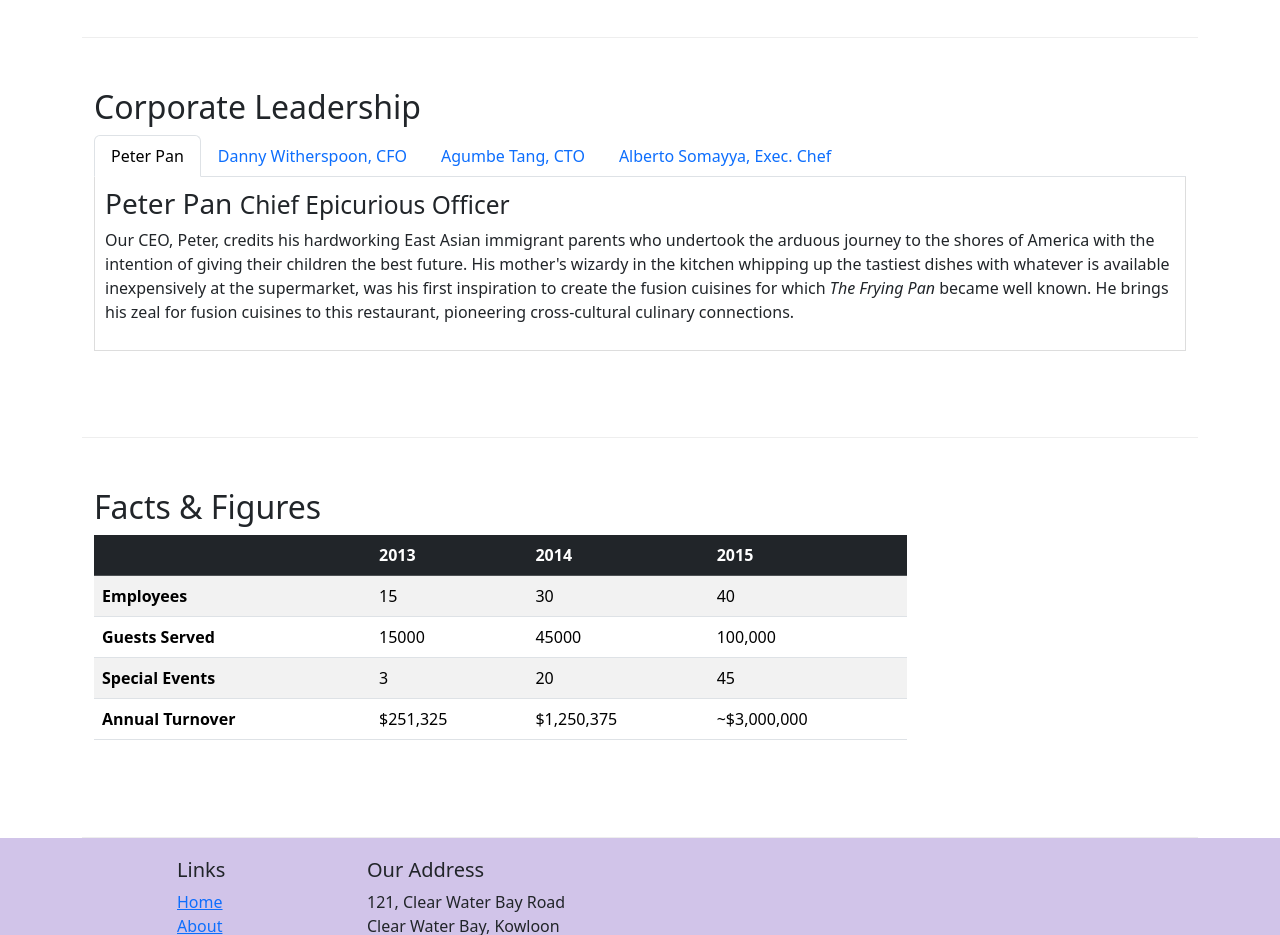
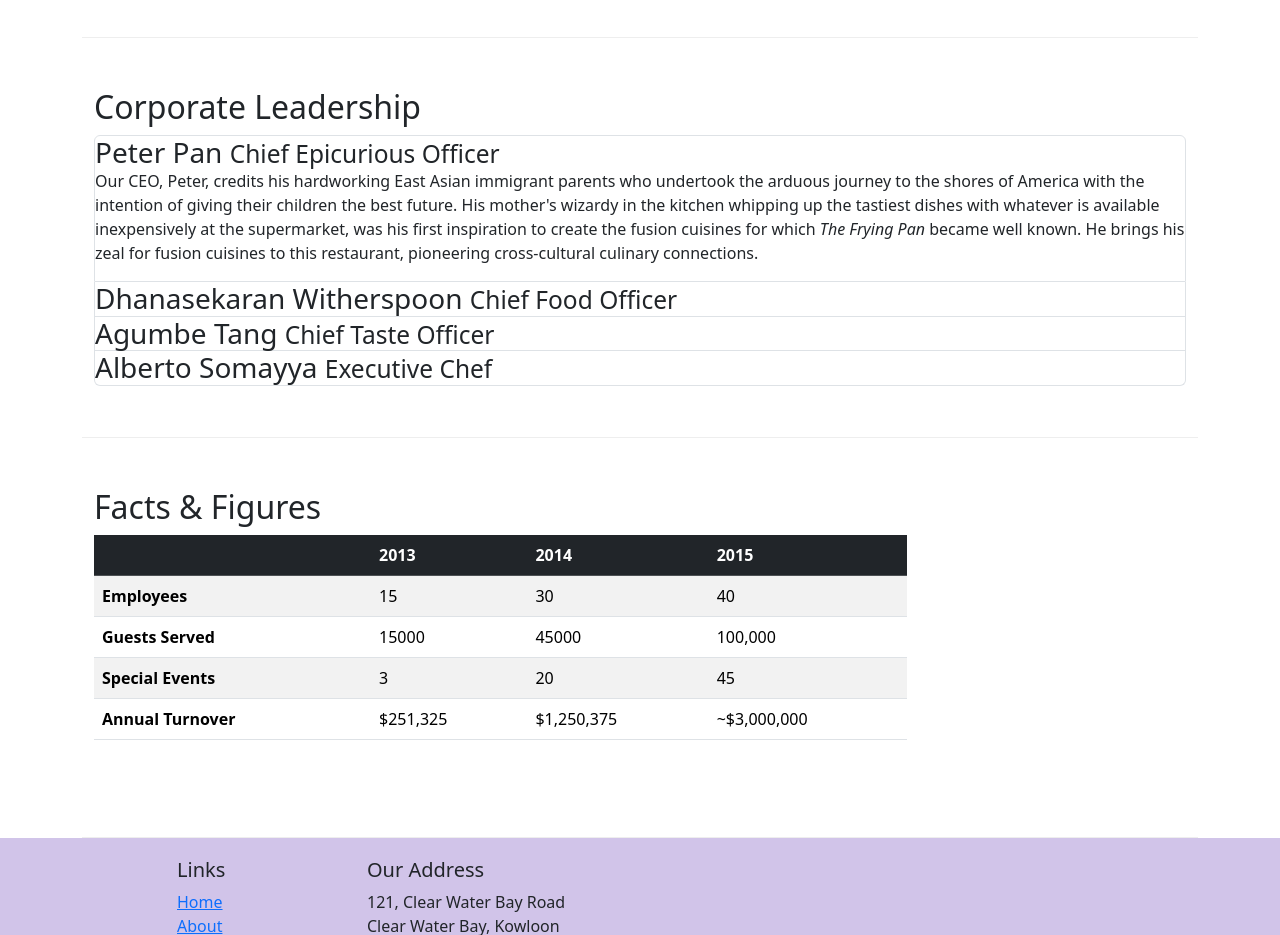
Before and after one commit to mxdan/confusion, a plain HTML site: page aboutus.html in a window 1280 px wide. Shown: the part 860-1795 px from the top of the page. Drawn offline with nearby package versions, Linux system fonts and the light colour scheme.

Commit message:
Accordion

```diff
--- a/aboutus.html
+++ b/aboutus.html
@@ -101,49 +101,81 @@
         <div class="row row-content">
             <div class="col-12">
                 <h2>Corporate Leadership</h2>
-
-                <ul class="nav nav-tabs" role="tablist">
-                    <li class="nav-item" role="presentation">
-                        <a class="nav-link active" href="#peter" role="tab" id="peter-tab"
-                           data-bs-toggle="tab" data-bs-target="#peter" type="button" aria-controls="peter" aria-selected="true">Peter Pan</a>
-                    </li>
-                    <li class="nav-item" role="presentation">
-                        <a class="nav-link" href="#danny" role="tab" id="danny-tab"
-                           data-bs-toggle="tab" data-bs-target="#danny" type="button" aria-controls="danny">Danny Witherspoon, CFO</a>
-                    </li>
-                    <li class="nav-item" role="presentation">
-                        <a class="nav-link" href="#agumbe" role="tab" id="agumbe-tab"
-                           data-bs-toggle="tab" data-bs-target="#agumbe" type="button" aria-controls="agumbe">Agumbe Tang, CTO</a>
-                    </li>
-                    <li class="nav-item" role="presentation">
-                        <a class="nav-link" href="#alberto" role="tab" id="alberto-tab"
-                           data-bs-toggle="tab" data-bs-target="#alberto" type="button" aria-controls="alberto">Alberto Somayya, Exec. Chef</a>
-                    </li>
-                </ul>
-
-                <div class="tab-content">
-                    <div role="tabpanel" class="tab-pane fade show active" id="peter" aria-labelledby="peter-tab">
-                        <h3>Peter Pan <small>Chief Epicurious Officer</small></h3>
-                        <p class="d-none d-sm-block">Our CEO, Peter, credits his hardworking East Asian immigrant parents who undertook the arduous journey to the shores of America with the intention of giving their children the best future. His mother's wizardy in the kitchen whipping up the tastiest dishes with whatever is available inexpensively at the supermarket, was his first inspiration to create the fusion cuisines for which <em>The Frying Pan</em> became well known. He brings his zeal for fusion cuisines to this restaurant, pioneering cross-cultural culinary connections.</p>
+                <div id="accordion" class="accordion">
+                    <div class="accordion-item">
+                        <div class="accordion-header card-header" id="peterhead">
+                            <h3 class="mb-0">
+                                <a role="button" class="no-decoration text-dark"
+                                        data-bs-toggle="collapse" data-bs-target="#peter"
+                                        aria-expanded="true" aria-controls="peter"
+                                   >
+                                    Peter Pan <small>Chief Epicurious Officer</small>
+                                </a>
+                            </h3>
+                        </div>
+                        <div role="tabpanel" class="accordion-collapse collapse show" id="peter" data-bs-parent="#accordion" aria-labelledby="peterhead">
+                            <div class="card-body">
+                                <p class="d-none d-sm-block">Our CEO, Peter, credits his hardworking East Asian immigrant parents who undertook the arduous journey to the shores of America with the intention of giving their children the best future. His mother's wizardy in the kitchen whipping up the tastiest dishes with whatever is available inexpensively at the supermarket, was his first inspiration to create the fusion cuisines for which <em>The Frying Pan</em> became well known. He brings his zeal for fusion cuisines to this restaurant, pioneering cross-cultural culinary connections.</p>
+                            </div>
+                        </div>
                     </div>
 
-                    <div role="tabpanel" class="tab-pane fade" id="danny" aria-labelledby="danny-tab">
-                        <h3>Dhanasekaran Witherspoon <small>Chief Food Officer</small></h3>
-                        <p class="d-none d-sm-block">Our CFO, Danny, as he is affectionately referred to by his colleagues, comes from a long established family tradition in farming and produce. His experiences growing up on a farm in the Australian outback gave him great appreciation for varieties of food sources. As he puts it in his own words, <em>Everything that runs, wins, and everything that stays, pays!</em></p>
+                    <div class="accordion-item">
+                        <div class="accordion-header card-header" id="dannyhead">
+                            <h3 class="mb-0">
+                                <a role="button" class="no-decoration text-dark"
+                                   data-bs-toggle="collapse" data-bs-target="#danny"
+                                   aria-expanded="true" aria-controls="danny"
+                                >
+                                    Dhanasekaran Witherspoon <small>Chief Food Officer</small>
+                                </a>
+                            </h3>
+                        </div>
+                        <div role="tabpanel" class="accordion-collapse collapse" id="danny" data-bs-parent="#accordion" aria-labelledby="dannyhead">
+                            <div class="card-body">
+                                <p class="d-none d-sm-block">Our CFO, Danny, as he is affectionately referred to by his colleagues, comes from a long established family tradition in farming and produce. His experiences growing up on a farm in the Australian outback gave him great appreciation for varieties of food sources. As he puts it in his own words, <em>Everything that runs, wins, and everything that stays, pays!</em></p>
+                            </div>
+                        </div>
                     </div>
 
-                    <div role="tabpanel" class="tab-pane fade" id="agumbe" aria-labelledby="agumbe-tab">
-                        <h3>Agumbe Tang <small>Chief Taste Officer</small></h3>
-                        <p class="d-none d-sm-block">Blessed with the most discerning gustatory sense, Agumbe, our CTO, personally ensures that every dish that we serve meets his exacting tastes. Our chefs dread the tongue lashing that ensues if their dish does not meet his exacting standards. He lives by his motto, <em>You click only if you survive my lick.</em></p>
+                    <div class="accordion-item">
+                        <div class="accordion-header card-header" id="agumbehead">
+                            <h3 class="mb-0">
+                                <a role="button" class="no-decoration text-dark"
+                                   data-bs-toggle="collapse" data-bs-target="#agumbe"
+                                   aria-expanded="true" aria-controls="agumbe"
+                                >
+                                    Agumbe Tang <small>Chief Taste Officer</small>
+                                </a>
+                            </h3>
+                        </div>
+                        <div role="tabpanel" class="accordion-collapse collapse" id="agumbe" data-bs-parent="#accordion" aria-labelledby="agumbehead">
+                            <div class="card-body">
+                                <p class="d-none d-sm-block">Blessed with the most discerning gustatory sense, Agumbe, our CTO, personally ensures that every dish that we serve meets his exacting tastes. Our chefs dread the tongue lashing that ensues if their dish does not meet his exacting standards. He lives by his motto, <em>You click only if you survive my lick.</em></p>
+                            </div>
+                        </div>
                     </div>
 
-                    <div role="tabpanel" class="tab-pane fade" id="alberto" aria-labelledby="alberto-tab">
-                        <h3>Alberto Somayya <small>Executive Chef</small></h3>
-                        <p class="d-none d-sm-block">Award winning three-star Michelin chef with wide International experience having worked closely with whos-who in the culinary world, he specializes in creating mouthwatering Indo-Italian fusion experiences. He says, <em>Put together the cuisines from the two craziest cultures, and you get a winning hit! Amma Mia!</em></p>
+                    <div class="accordion-item">
+                        <div class="accordion-header card-header" id="albertohead">
+                            <h3 class="mb-0">
+                                <a role="button" class="no-decoration text-dark"
+                                   data-bs-toggle="collapse" data-bs-target="#alberto"
+                                   aria-expanded="true" aria-controls="alberto"
+                                >
+                                    Alberto Somayya <small>Executive Chef</small>
+                                </a>
+                            </h3>
+                        </div>
+                        <div role="tabpanel" class="accordion-collapse collapse" id="alberto" data-bs-parent="#accordion" aria-labelledby="albertohead">
+                            <div class="card-body">
+                                <p class="d-none d-sm-block">Award winning three-star Michelin chef with wide International experience having worked closely with whos-who in the culinary world, he specializes in creating mouthwatering Indo-Italian fusion experiences. He says, <em>Put together the cuisines from the two craziest cultures, and you get a winning hit! Amma Mia!</em></p>
+                            </div>
+                        </div>
                     </div>
                 </div>
             </div>
-       </div>
+        </div>
         <div class="row row-content">
             <div class="col-12 col-sm-9">
                 <h2> Facts &amp; Figures</h2>
--- a/css/styles.css
+++ b/css/styles.css
@@ -44,3 +44,7 @@ body {
   border-bottom: 1px solid #ddd;
   padding: 10px;
 }
+
+.no-decoration {
+  text-decoration: none;
+}
```
